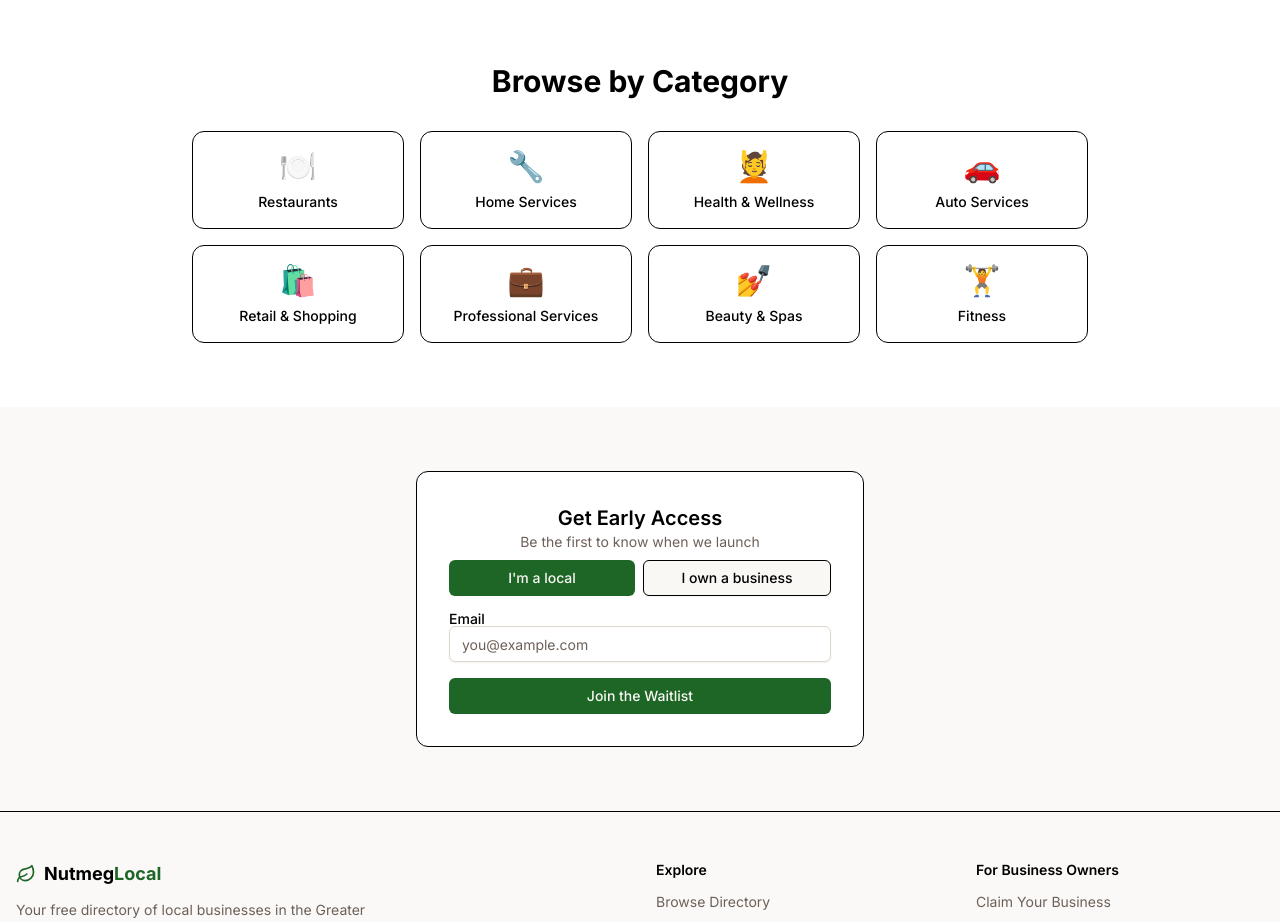
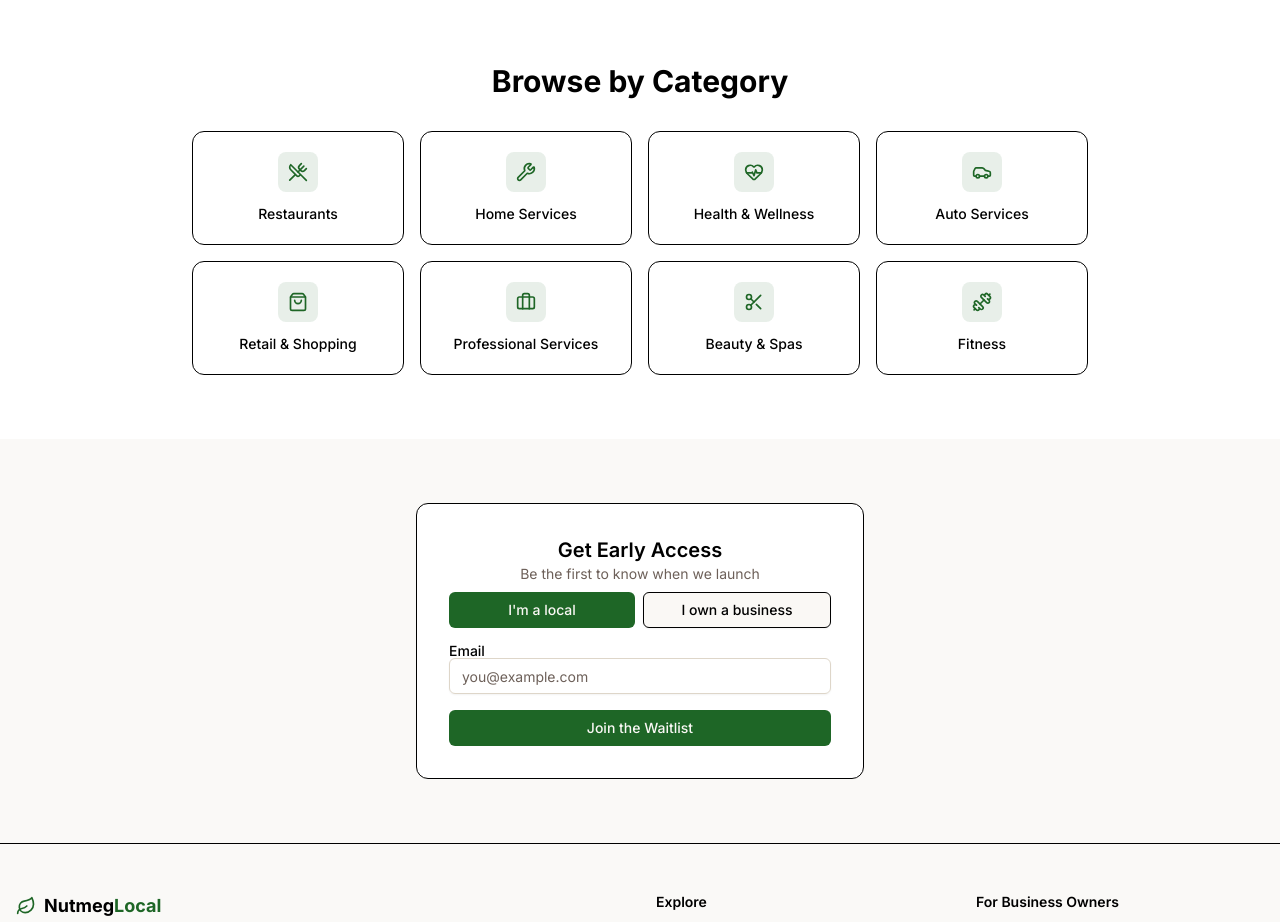
Before and after one commit to xavisolis/nutmeglocal, a Next.js app: page / in a window 1280 px wide. Shown: the part 1020-1942 px from the top of the page. Built offline with nearby package versions, Linux system fonts and the light colour scheme; no server answers.

Commit message:
update homepage

```diff
--- a/src/app/page.tsx
+++ b/src/app/page.tsx
@@ -1,17 +1,22 @@
 import Link from 'next/link';
-import { Leaf, MapPin, Store, Shield, Search } from 'lucide-react';
+import {
+  Leaf, MapPin, Store, Shield, Search,
+  UtensilsCrossed, Wrench, HeartPulse, Car,
+  ShoppingBag, Briefcase, Scissors, Dumbbell,
+  type LucideIcon,
+} from 'lucide-react';
 import { EarlyAccessForm } from '@/components/landing/early-access-form';
 import { Button } from '@/components/ui/button';
 
-const previewCategories = [
-  { name: 'Restaurants', icon: '🍽️' },
-  { name: 'Home Services', icon: '🔧' },
-  { name: 'Health & Wellness', icon: '💆' },
-  { name: 'Auto Services', icon: '🚗' },
-  { name: 'Retail & Shopping', icon: '🛍️' },
-  { name: 'Professional Services', icon: '💼' },
-  { name: 'Beauty & Spas', icon: '💅' },
-  { name: 'Fitness', icon: '🏋️' },
+const previewCategories: { name: string; icon: LucideIcon }[] = [
+  { name: 'Restaurants', icon: UtensilsCrossed },
+  { name: 'Home Services', icon: Wrench },
+  { name: 'Health & Wellness', icon: HeartPulse },
+  { name: 'Auto Services', icon: Car },
+  { name: 'Retail & Shopping', icon: ShoppingBag },
+  { name: 'Professional Services', icon: Briefcase },
+  { name: 'Beauty & Spas', icon: Scissors },
+  { name: 'Fitness', icon: Dumbbell },
 ];
 
 const popularSearches = ['Restaurants', 'Home Services', 'Hair Salons', 'Auto Repair'];
@@ -108,9 +113,11 @@ export default function HomePage() {
             {previewCategories.map((cat) => (
               <div
                 key={cat.name}
-                className="rounded-xl border bg-card p-4 hover:border-primary/50 transition-colors"
+                className="rounded-xl border bg-card p-5 hover:border-primary/50 transition-colors"
               >
-                <div className="text-3xl mb-2">{cat.icon}</div>
+                <div className="mx-auto w-10 h-10 rounded-lg bg-primary/10 flex items-center justify-center mb-3">
+                  <cat.icon className="h-5 w-5 text-primary" />
+                </div>
                 <p className="text-sm font-medium">{cat.name}</p>
               </div>
             ))}
```
